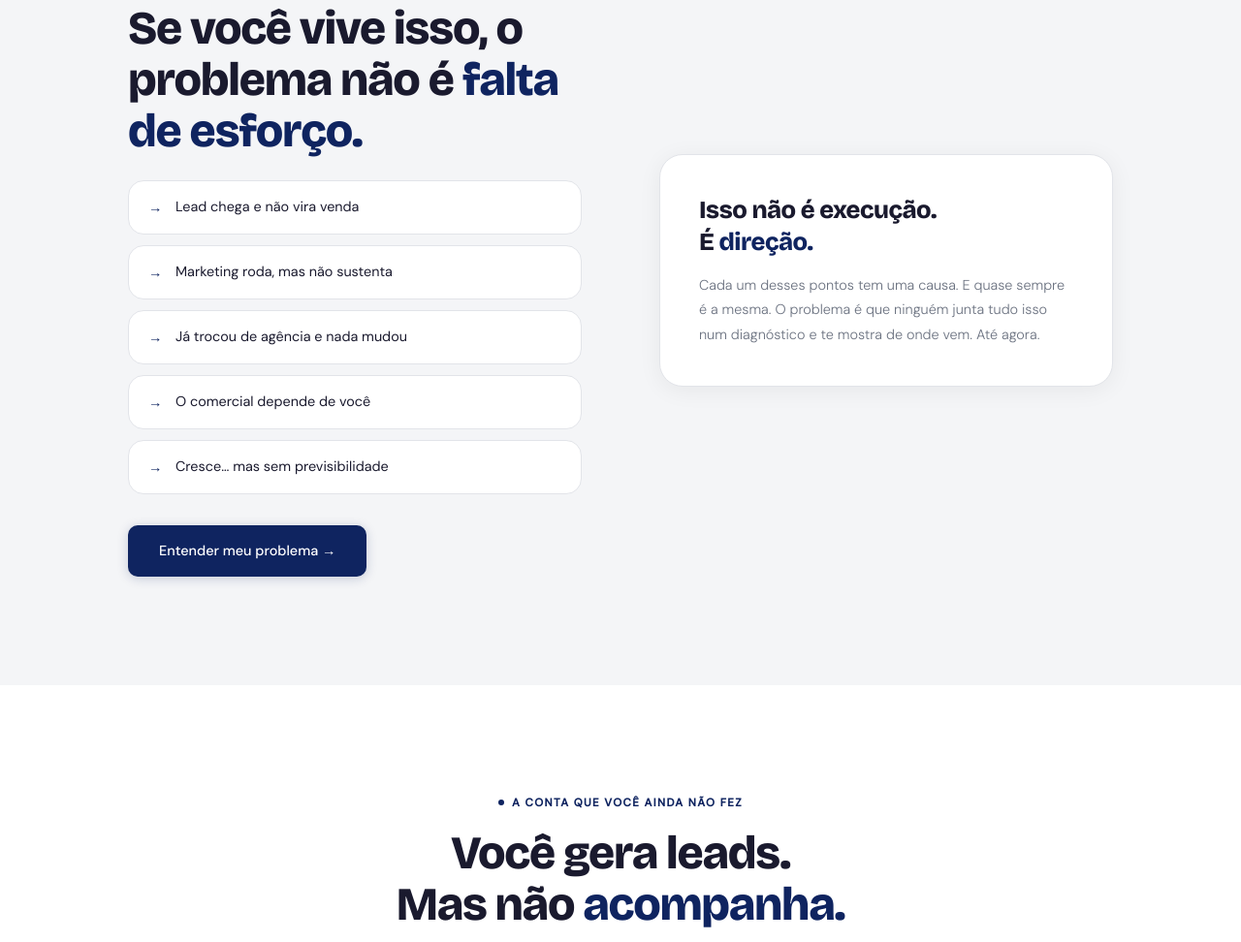
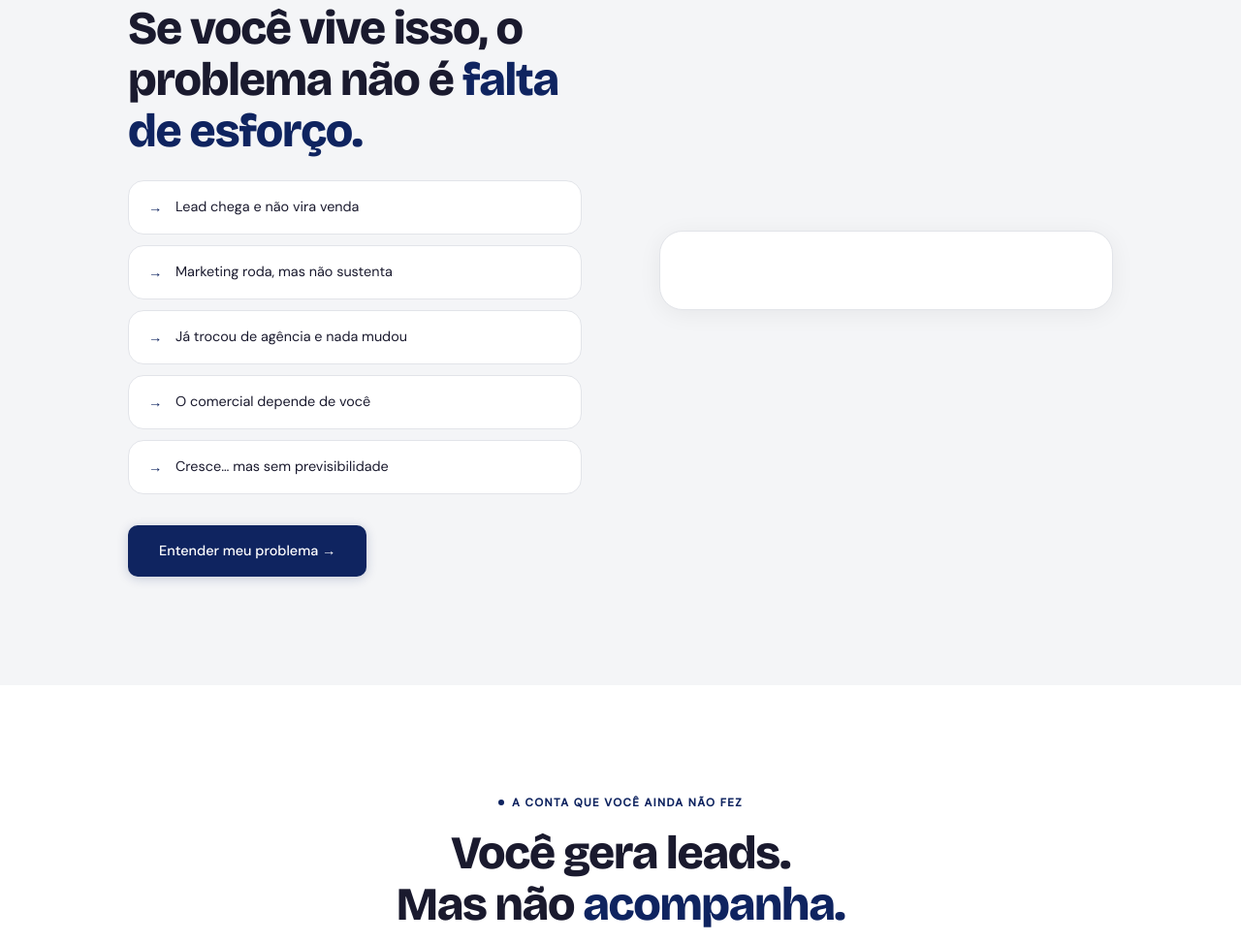
Before and after one commit to viniciusmoreiraofc/m3growth, a plain HTML site: page index.html in a window 1280 px wide. Shown: the part 988-1960 px from the top of the page at 97% size. Drawn offline with nearby package versions, Linux system fonts and the light colour scheme.

Commit message:
Update index.html

```diff
--- a/index.html
+++ b/index.html
@@ -349,8 +349,6 @@ footer{background:var(--bg-dark);border-top:1px solid rgba(255,255,255,0.06);pad
         <a href="#cta" class="btn btn-primary">Entender meu problema →</a>
       </div>
       <div class="ident-aside">
-        <div class="ident-aside-big">Isso não é execução.<br>É <em>direção.</em></div>
-        <div class="ident-aside-text">Cada um desses pontos tem uma causa. E quase sempre é a mesma. O problema é que ninguém junta tudo isso num diagnóstico e te mostra de onde vem. Até agora.</div>
       </div>
     </div>
   </div>
```
